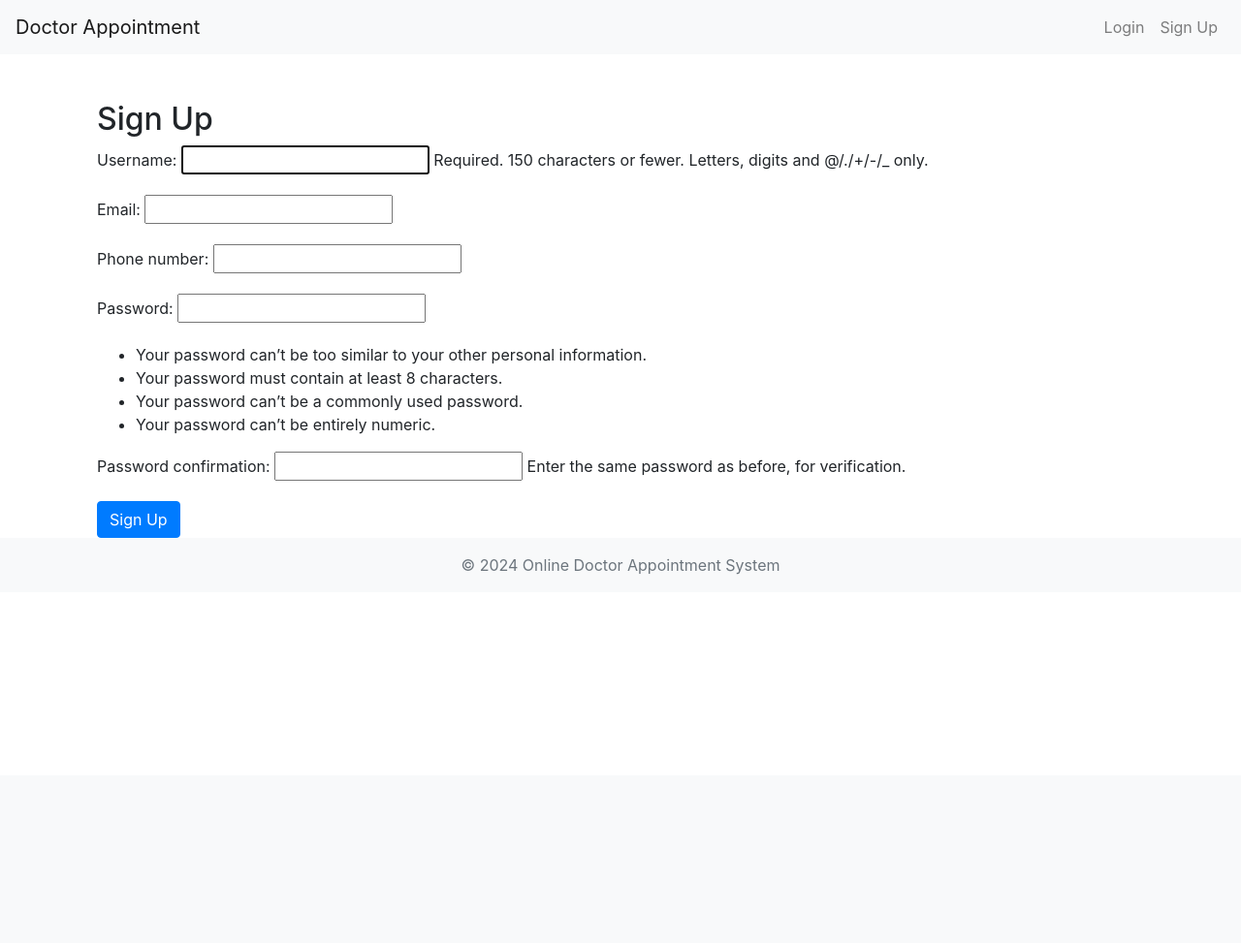
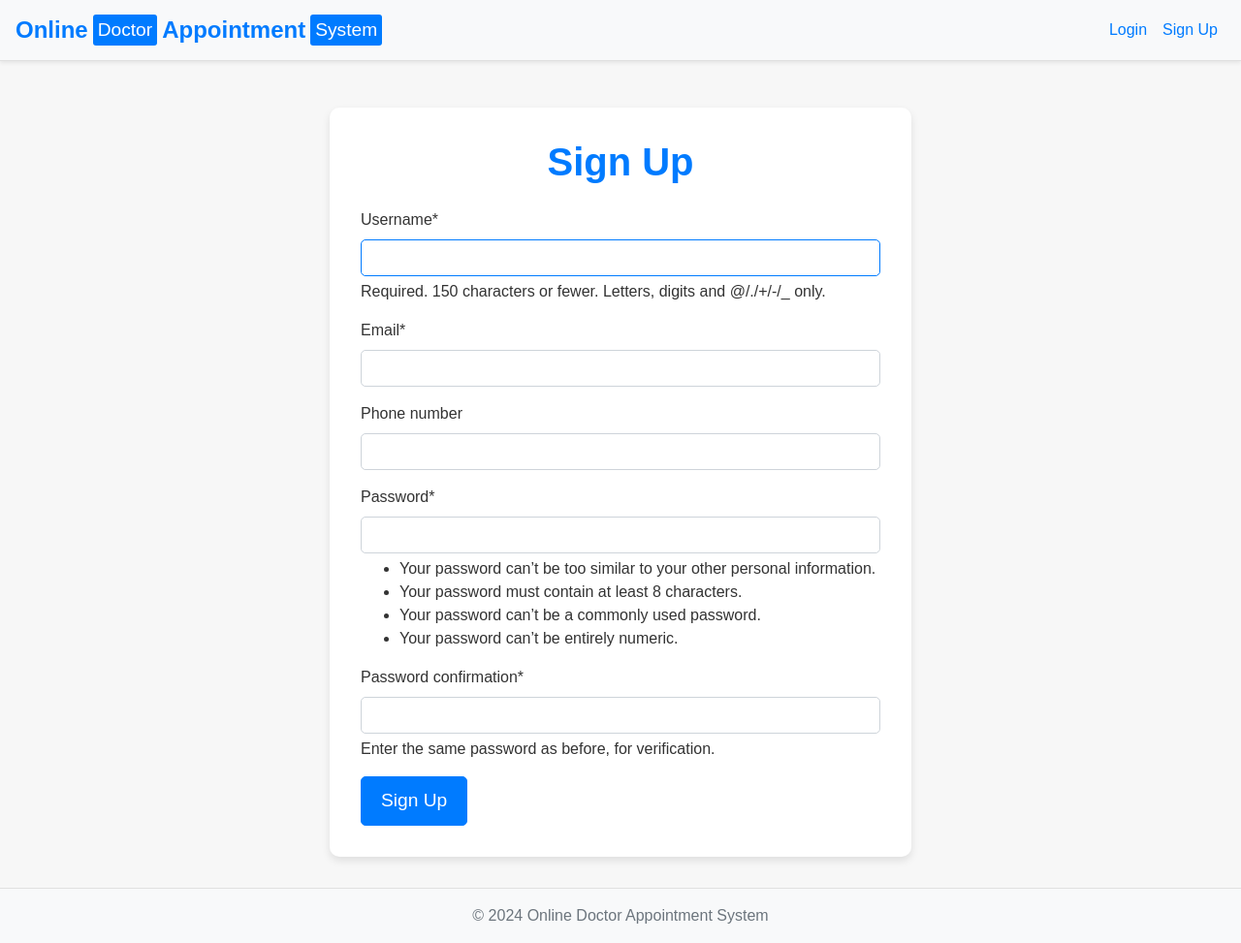
Before and after one commit to FarbodRezabakhsh/doctor-queue-system, a Django app: page /users/signup/ in a window 1280 px wide. Shown: the whole page at 97% size. Before the commit the page ends 593 px from the top, so only its background shows below. Run offline with Django 5.2, Linux system fonts and the light colour scheme; some libraries are stand-ins or nearby versions.

Commit message:
Add styling and update HTML templates
Introduced various CSS files to improve the appearance of the application. Updated multiple HTML templates to utilize this new styling. Additionally, some small changes were made to the settings.py file mainly for email and form configuration.

```diff
--- /dev/null
+++ b/static/css/custom.css
@@ -0,0 +1,153 @@
+/* custom.css */
+
+/* تنظیمات عمومی */
+body {
+    font-family: 'Arial', sans-serif;
+    background-color: #f7f7f7;
+    color: #333;
+}
+
+/* تنظیمات Navbar */
+.navbar {
+    margin-bottom: 20px;
+    border-bottom: 1px solid #e0e0e0;
+}
+
+.navbar-brand {
+    display: flex;
+    align-items: center;
+    font-size: 1.2rem;
+}
+
+.title-part-1 {
+    font-weight: bold;
+    color: #007bff;
+    font-size: 1.5rem;
+    margin-right: 5px;
+}
+
+.title-part-2 {
+    font-weight: normal;
+    color: #ffffff;
+    background-color: #007bff;
+    padding: 2px 5px;
+    border-radius: 3px;
+    font-size: 1.2rem;
+    margin-right: 5px;
+}
+
+.title-part-3 {
+    font-weight: bold;
+    color: #007bff;
+    font-size: 1.5rem;
+    margin-right: 5px;
+}
+
+.title-part-4 {
+    font-weight: normal;
+    color: #ffffff;
+    background-color: #007bff;
+    padding: 2px 5px;
+    border-radius: 3px;
+    font-size: 1.2rem;
+}
+
+.navbar-nav .nav-item .nav-link {
+    color: #007bff;
+    transition: color 0.3s;
+}
+
+.navbar-nav .nav-item .nav-link:hover {
+    color: #0056b3;
+}
+
+/* تنظیمات فرم ها */
+.form-group {
+    margin-bottom: 15px;
+}
+
+.form-control {
+    border-radius: 5px;
+    box-shadow: none;
+    transition: border-color 0.3s;
+}
+
+.form-control:focus {
+    border-color: #007bff;
+}
+
+.btn {
+    border-radius: 5px;
+    padding: 10px 20px;
+    transition: background-color 0.3s, border-color 0.3s;
+}
+
+.btn-primary {
+    background-color: #007bff;
+    border-color: #007bff;
+}
+
+.btn-primary:hover {
+    background-color: #0056b3;
+    border-color: #0056b3;
+}
+
+/* تنظیمات Alert ها */
+.alert {
+    margin-top: 20px;
+}
+
+/* تنظیمات Footer */
+.footer {
+    background-color: #f8f9fa;
+    padding: 10px 0;
+    border-top: 1px solid #e0e0e0;
+}
+
+.footer span {
+    color: #6c757d;
+}
+
+/* تنظیمات صفحه اصلی (home.html) */
+.jumbotron {
+    background-color: #ffffff;
+    padding: 2rem 2rem;
+    border-radius: 10px;
+    box-shadow: 0 4px 8px rgba(0,0,0,0.1);
+}
+
+.welcome-title {
+    font-size: 3rem;
+    font-weight: bold;
+    color: #007bff;
+}
+
+.welcome-lead {
+    font-size: 1.5rem;
+    color: #333;
+}
+
+.welcome-hr {
+    border-top: 2px solid #007bff;
+    width: 60%;
+    margin: 1.5rem auto;
+}
+
+.welcome-text {
+    font-size: 1.2rem;
+    color: #666;
+}
+
+.welcome-btn {
+    background-color: #007bff;
+    border-color: #007bff;
+    padding: 0.8rem 2rem;
+    font-size: 1.2rem;
+    border-radius: 5px;
+    transition: background-color 0.3s, border-color 0.3s;
+}
+
+.welcome-btn:hover {
+    background-color: #0056b3;
+    border-color: #0056b3;
+}
--- /dev/null
+++ b/static/css/doctor_detail.css
@@ -0,0 +1,50 @@
+/* doctor_detail.css */
+
+/* تنظیمات کلی */
+body {
+    font-family: 'Arial', sans-serif;
+    background-color: #f7f7f7;
+    color: #333;
+}
+
+/* تنظیمات صفحه جزئیات پزشک */
+.doctor-detail-container {
+    background-color: #ffffff;
+    padding: 2rem;
+    border-radius: 10px;
+    box-shadow: 0 4px 8px rgba(0,0,0,0.1);
+    max-width: 600px;
+    margin: 2rem auto;
+    text-align: center;
+}
+
+.doctor-name {
+    font-size: 2.5rem;
+    font-weight: bold;
+    color: #007bff;
+    margin-bottom: 1.5rem;
+}
+
+.doctor-info {
+    font-size: 1.2rem;
+    color: #555;
+    margin-bottom: 0.8rem;
+}
+
+.doctor-info strong {
+    color: #333;
+}
+
+.btn-primary {
+    background-color: #007bff;
+    border-color: #007bff;
+    padding: 10px 20px;
+    font-size: 1.2rem;
+    border-radius: 5px;
+    transition: background-color 0.3s, border-color 0.3s;
+}
+
+.btn-primary:hover {
+    background-color: #0056b3;
+    border-color: #0056b3;
+}
--- /dev/null
+++ b/static/css/profile.css
@@ -0,0 +1,36 @@
+/* profile.css */
+
+/* تنظیمات کلی */
+body {
+    font-family: 'Arial', sans-serif;
+    background-color: #f7f7f7;
+    color: #333;
+}
+
+/* تنظیمات پروفایل */
+.profile-container {
+    background-color: #ffffff;
+    padding: 2rem;
+    border-radius: 10px;
+    box-shadow: 0 4px 8px rgba(0,0,0,0.1);
+    max-width: 600px;
+    margin: 2rem auto;
+}
+
+.profile-heading {
+    font-size: 2.5rem;
+    font-weight: bold;
+    color: #007bff;
+    text-align: center;
+    margin-bottom: 1.5rem;
+}
+
+.profile-info {
+    font-size: 1.2rem;
+    color: #555;
+    margin-bottom: 0.8rem;
+}
+
+.profile-info strong {
+    color: #333;
+}
--- /dev/null
+++ b/static/css/signup.css
@@ -0,0 +1,75 @@
+/* signup.css */
+
+/* تنظیمات کلی */
+body {
+    font-family: 'Arial', sans-serif;
+    background-color: #f7f7f7;
+    color: #333;
+}
+
+/* تنظیمات فرم ثبت‌نام */
+.signup-container {
+    background-color: #ffffff;
+    padding: 2rem;
+    border-radius: 10px;
+    box-shadow: 0 4px 8px rgba(0,0,0,0.1);
+    max-width: 600px;
+    margin: 2rem auto;
+}
+
+.signup-heading {
+    font-size: 2.5rem;
+    font-weight: bold;
+    color: #007bff;
+    text-align: center;
+    margin-bottom: 1.5rem;
+}
+
+.signup-form .form-group {
+    margin-bottom: 15px;
+}
+
+.signup-form .form-control {
+    border-radius: 5px;
+    box-shadow: none;
+    transition: border-color 0.3s;
+}
+
+.signup-form .form-control:focus {
+    border-color: #007bff;
+}
+
+.signup-form .btn {
+    border-radius: 5px;
+    padding: 10px 20px;
+    transition: background-color 0.3s, border-color 0.3s;
+}
+
+.signup-form .btn-primary {
+    background-color: #007bff;
+    border-color: #007bff;
+}
+
+.signup-form .btn-primary:hover {
+    background-color: #0056b3;
+    border-color: #0056b3;
+}
+
+/* حذف موارد اضافی و استایل خطاها */
+.signup-form .errorlist {
+    color: #ff0000;
+    font-size: 0.9rem;
+    margin-bottom: 10px;
+    list-style-type: none;
+    padding: 0;
+}
+
+.signup-form .errorlist li {
+    margin-bottom: 5px;
+}
+
+.signup-form .non-field-errors {
+    color: #ff0000;
+    font-size: 0.9rem;
+    margin-bottom: 10px;
+}
--- a/templates/base.html
+++ b/templates/base.html
@@ -1,3 +1,4 @@
+{% load static %}
 <!DOCTYPE html>
 <html lang="en">
 <head>
@@ -5,10 +6,19 @@
     <meta name="viewport" content="width=device-width, initial-scale=1.0">
     <title>Online Doctor Appointment System</title>
     <link rel="stylesheet" href="https://stackpath.bootstrapcdn.com/bootstrap/4.5.2/css/bootstrap.min.css">
+    <link rel="stylesheet" href="{% static 'css/custom.css' %}">
+    <link rel="stylesheet" href="{% static 'css/profile.css' %}">
+    <link rel="stylesheet" href="{% static 'css/signup.css' %}">
+    <link rel="stylesheet" href="{% static 'css/doctor_detail.css' %}">
 </head>
 <body>
-<nav class="navbar navbar-expand-lg navbar-light bg-light">
-    <a class="navbar-brand" href="{% url 'home' %}">Doctor Appointment</a>
+<nav class="navbar navbar-expand-lg navbar-light bg-light shadow-sm">
+    <a class="navbar-brand" href="{% url 'home' %}">
+        <span class="title-part-1">Online</span>
+        <span class="title-part-2">Doctor</span>
+        <span class="title-part-3">Appointment</span>
+        <span class="title-part-4">System</span>
+    </a>
     <button class="navbar-toggler" type="button" data-toggle="collapse" data-target="#navbarNav" aria-controls="navbarNav" aria-expanded="false" aria-label="Toggle navigation">
         <span class="navbar-toggler-icon"></span>
     </button>
@@ -19,7 +29,7 @@
                     <a class="nav-link" href="{% url 'profile' %}">Profile</a>
                 </li>
                 <li class="nav-item">
-                    <a class="nav-link" href="{% url 'logout_confirm' %}">Logout</a> <!-- اطمینان از استفاده از نام صحیح -->
+                    <a class="nav-link" href="{% url 'logout_confirm' %}">Logout</a>
                 </li>
             {% else %}
                 <li class="nav-item">
--- a/templates/registration/signup.html
+++ b/templates/registration/signup.html
@@ -1,11 +1,13 @@
 {% extends "base.html" %}
+{% load crispy_forms_tags %}
 
 {% block content %}
-    <div class="container mt-5">
-        <h2>Sign Up</h2>
-        <form method="post">
+    <div class="signup-container mt-5">
+        <h2 class="signup-heading">Sign Up</h2>
+        <form method="post" class="signup-form">
             {% csrf_token %}
-            {{ form.as_p }}
+            {{ form.non_field_errors }}
+            {{ form|crispy }}
             <button type="submit" class="btn btn-primary">Sign Up</button>
         </form>
     </div>
```
Also changed, not shown: doctor_appointment/settings.py (+8 -3 lines), templates/doctors/doctor_detail.html (+9 -7 lines), templates/home.html (+6 -6 lines), templates/users/profile.html (+7 -5 lines).
